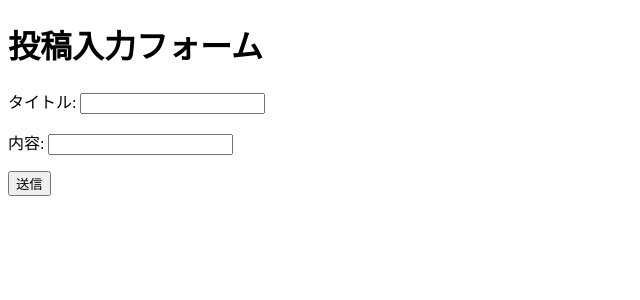
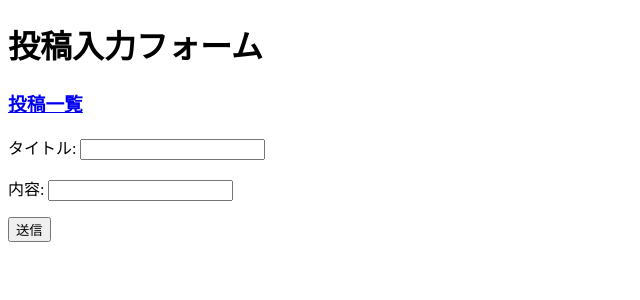
Before and after one commit to monaka0309/SoraGuchi, a Django app: page /soraguchi/post_insert in a window 1280 px wide. Shown: the top 300 px of the page, without its empty margins (0-640 px from the left). Run offline with Django 5.2, Linux system fonts and the light colour scheme.

Commit message:
Add: htmlへのリンクの設置。

```diff
--- a/templates/index.html
+++ b/templates/index.html
@@ -8,6 +8,7 @@
 <body>
     <h1>空への愚痴を共有しようか。</h1>
     <h2>{{page_title}}</h2>
+    <a href="{% url 'SoraGuchiApp:post_insert' %}"><h3>新規投稿</h3></a>
     <table>
         <tr>
             <th>data</th>
--- a/templates/insert.html
+++ b/templates/insert.html
@@ -7,9 +7,10 @@
 </head>
 <body>
     <h1>{{page_title}}</h1>
+    <a href="{% url 'SoraGuchiApp:index' %}"><h3>投稿一覧</h3></a>
     <form action="{% url 'SoraGuchiApp:post_insert' %}" method="post">
+        {% csrf_token %}
         {{ form.as_p }}
-        {% csrf_token %}
         <button type="submit">送信</button>
 
 
```
